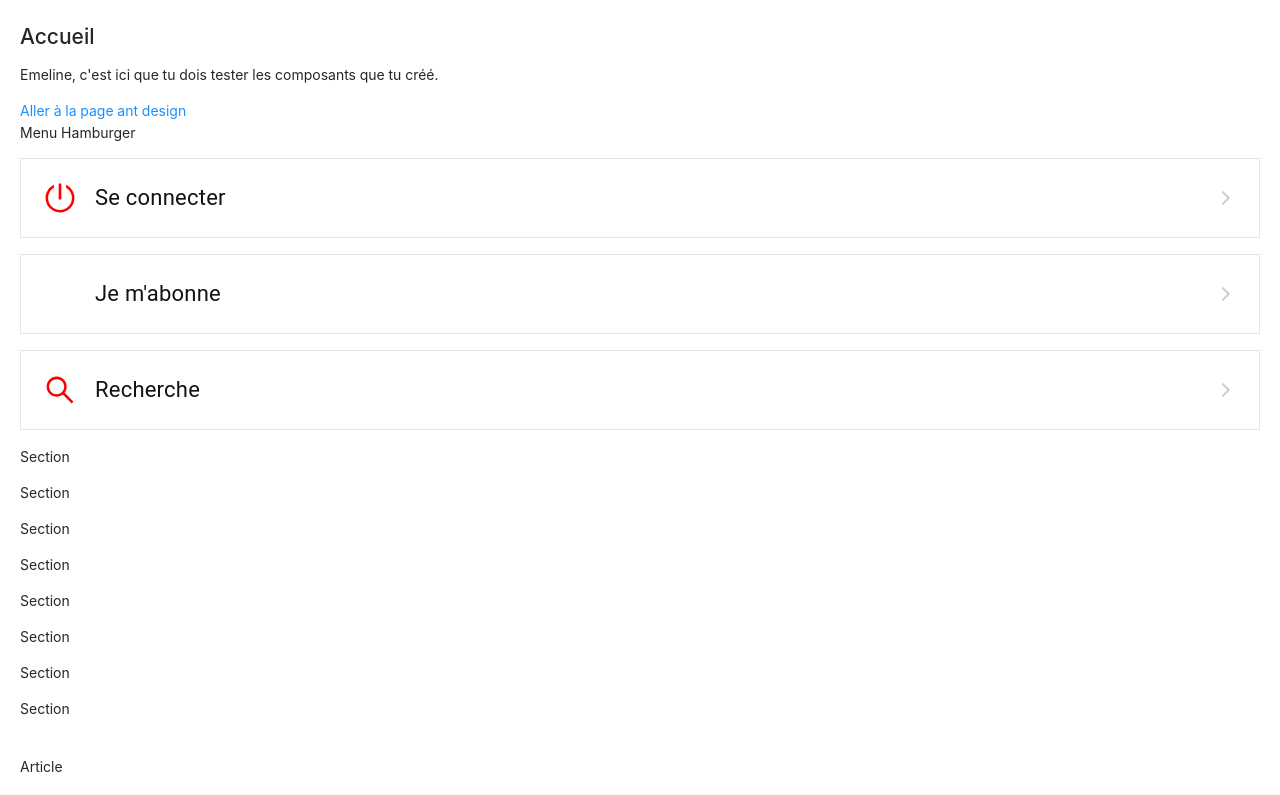
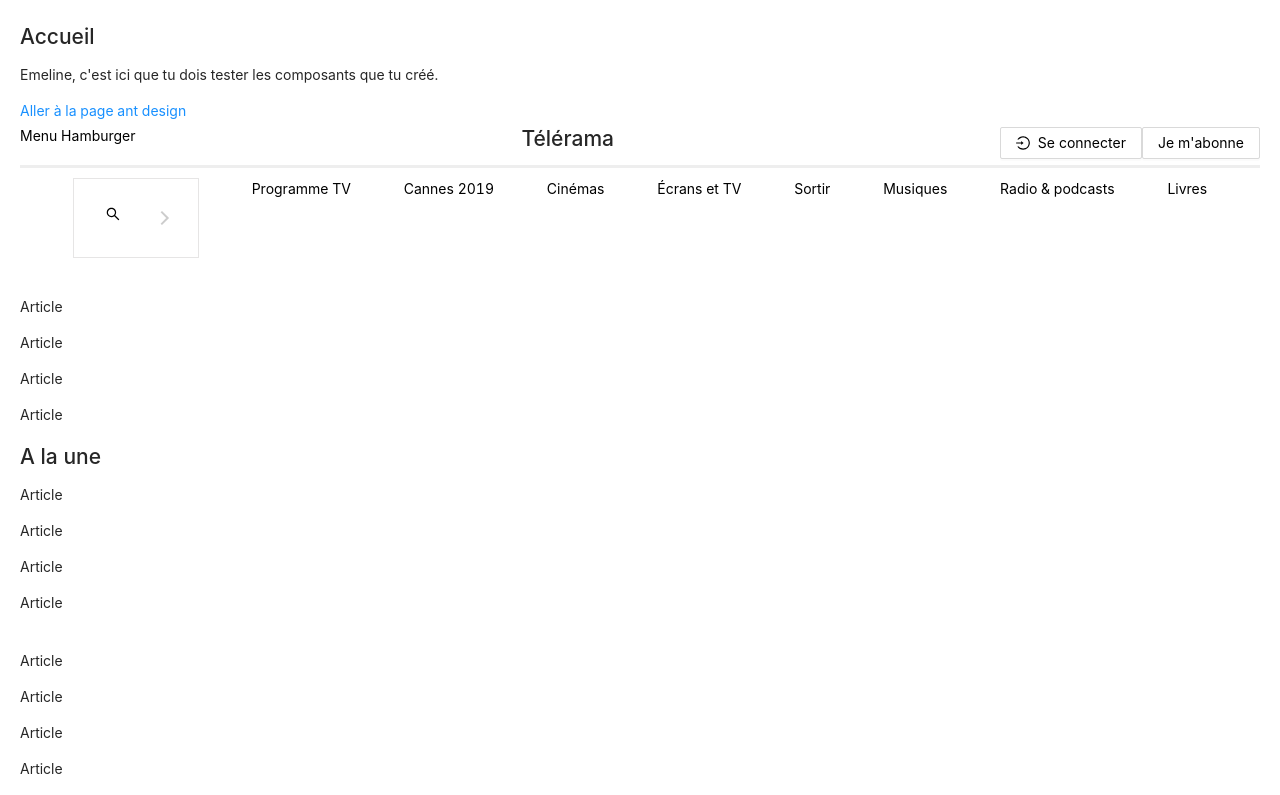
Before and after one commit to EmelineReutter/site-actu, a React (Create React App) app: page / in a window 1280 px wide. Shown: the top 795 px of the page. Built offline with nearby package versions, Linux system fonts and the light colour scheme.

Commit message:
Ajoute du HTML et du CSS dans le composant Header et Navbar

```diff
--- a/src/atoms/titre/titre.jsx
+++ b/src/atoms/titre/titre.jsx
@@ -1,4 +1,5 @@
 import React from 'react'
+import './titre.css'
 
 export default function Titre({ children, color, graisse }) {
     return (
--- /dev/null
+++ b/src/molecules/bouton-login/boutonLogin.css
@@ -0,0 +1,10 @@
+.anticon svg {
+    color: black;
+    width: 14px;
+    height: 14px;
+}
+
+.ant-btn {
+    border: none;
+    color: black;
+}
--- /dev/null
+++ b/src/molecules/bouton-login/boutonLogin.jsx
@@ -0,0 +1,10 @@
+import React from 'react'
+import { Button } from 'antd';
+
+import './boutonLogin.css'
+
+export default function BoutonLogin({ iconeDeGauche, children, graisse, backgroundColor, border }) {
+    return (
+        <Button>{iconeDeGauche}{children} </Button>
+    )
+}
--- a/src/molecules/bouton/bouton.css
+++ b/src/molecules/bouton/bouton.css
@@ -1,12 +1,13 @@
 .icon {
     overflow: visible;
 }
+/*
 .anticon svg {
     color: red;
     width: 30px;
     height: 30px;
 }
-
+*/
 .arrow-right.icon {
     color: rgba(0,0,0,0.2);
     position: absolute;
@@ -53,7 +54,7 @@
     display: flex;
     align-items: center;
 
-    width: 100%;
+   /* width: 100%; */
     padding-top: 24px;
     padding-bottom: 24px;
     padding-left: 24px;
--- a/src/molecules/header/header.css
+++ b/src/molecules/header/header.css
@@ -0,0 +1,20 @@
+.header {
+    display: flex;
+    justify-content: space-between;
+    align-items: center;
+
+    color: black;
+}
+
+.boutons-header {
+    display: flex;
+    align-items: center;
+}
+.ant-btn > .anticon + span {
+    color:black
+}
+
+.ant-btn > span {
+    display: inline-block;
+    color: black;
+}
--- a/src/molecules/header/header.jsx
+++ b/src/molecules/header/header.jsx
@@ -1,24 +1,26 @@
 import React from 'react'
-import { PoweroffOutlined } from '@ant-design/icons';
+import { LoginOutlined } from '@ant-design/icons';
 
 import "./header.css"
 
 import MenuHamburger from '../menu-hamburger/menuHamburger'
 import TitreSite from '../titre-site/titreSite'
-import Bouton from '../bouton/bouton'
+import BoutonLogin from '../bouton-login/boutonLogin'
 
 
 export default function Header() {
     return (
         <div className="header">
             <MenuHamburger />
-            <TitreSite />
-            <Bouton titre="login" iconeDeGauche={<PoweroffOutlined />}>
-                Se connecter
-            </Bouton>
-            <Bouton titre="abonnement" graisse="bold" backgroundColor="yellow">
-                Je m'abonne
-            </Bouton>
+            <TitreSite> Télérama </TitreSite>
+            <div className="boutons-header">
+                <BoutonLogin iconeDeGauche={<LoginOutlined />} border="none">
+                    Se connecter
+                </BoutonLogin>
+                <BoutonLogin graisse="bold" backgroundColor="yellow">
+                    Je m'abonne
+                </BoutonLogin>
+            </div>
         </div>
     )
 }
--- a/src/molecules/navBar/navbar.css
+++ b/src/molecules/navBar/navbar.css
@@ -0,0 +1,9 @@
+.navbar {
+    display: flex;
+    justify-content: space-evenly;
+    padding-top: 10px;
+    border-top-width: medium;
+    border-top: outset;
+    color: black;
+
+}
--- a/src/molecules/navBar/navbar.jsx
+++ b/src/molecules/navBar/navbar.jsx
@@ -10,23 +10,38 @@
     return (
         <div className="navbar">
             <Bouton titre="recherche" iconeDeGauche={<SearchOutlined />} >
-                Recherche
             </Bouton>
-            <Section titre='Programme TV' />
+            <Section titre='Programme TV'>
+                Programme TV
+            </Section>
             <Section
-                titre='Cannes 2019' />
+                titre='Cannes 2019' >
+                Cannes 2019
+                </Section>
             <Section
-                titre='Cinémas' />
+                titre='Cinémas' >
+                Cinémas
+                </Section>
             <Section
-                titre='Écrans & TV' />
+                titre='Écrans & TV' >
+                Écrans et TV
+                </Section>
             <Section
-                titre='Sortir' />
+                titre='Sortir' >
+                Sortir
+                </Section>
             <Section
-                titre='Musiques' />
+                titre='Musiques' >
+                Musiques
+                </Section>
             <Section
-                titre='Radio & podcasts' />
+                titre='Radio & podcasts' >
+                Radio & podcasts
+                </Section>
             <Section
-                titre='livres' />
+                titre='livres' >
+                Livres
+                </Section>
         </div>
     )
 }
--- a/src/molecules/section/section.jsx
+++ b/src/molecules/section/section.jsx
@@ -4,7 +4,7 @@
     return (
         <div className="section">
             <p>
-                {children} Section
+                {children}
             </p>
         </div>
     )
--- a/src/molecules/titre-site/titreSite.jsx
+++ b/src/molecules/titre-site/titreSite.jsx
@@ -3,7 +3,7 @@
 export default function TitreSite({ children }) {
     return (
         <div className="titre-site">
-            <h1> {children} </h1>
+            <h2> {children} </h2>
         </div>
     )
 }
--- a/src/pages/accueil.jsx
+++ b/src/pages/accueil.jsx
@@ -32,8 +32,7 @@
         <Pub nombre={1} />
         <Pub nombre={3} />
         <Footer />
-        <FicheResumeFilm type="Horreur" auteur="Me">
-          Hollywood style
+        <FicheResumeFilm type="Horreur" auteur="Me" titre="Hollywood style">
         </FicheResumeFilm>
       </div>
 
```
Also changed, not shown: Télérama_logo.png (added), src/atoms/titre/titre.css (added).
